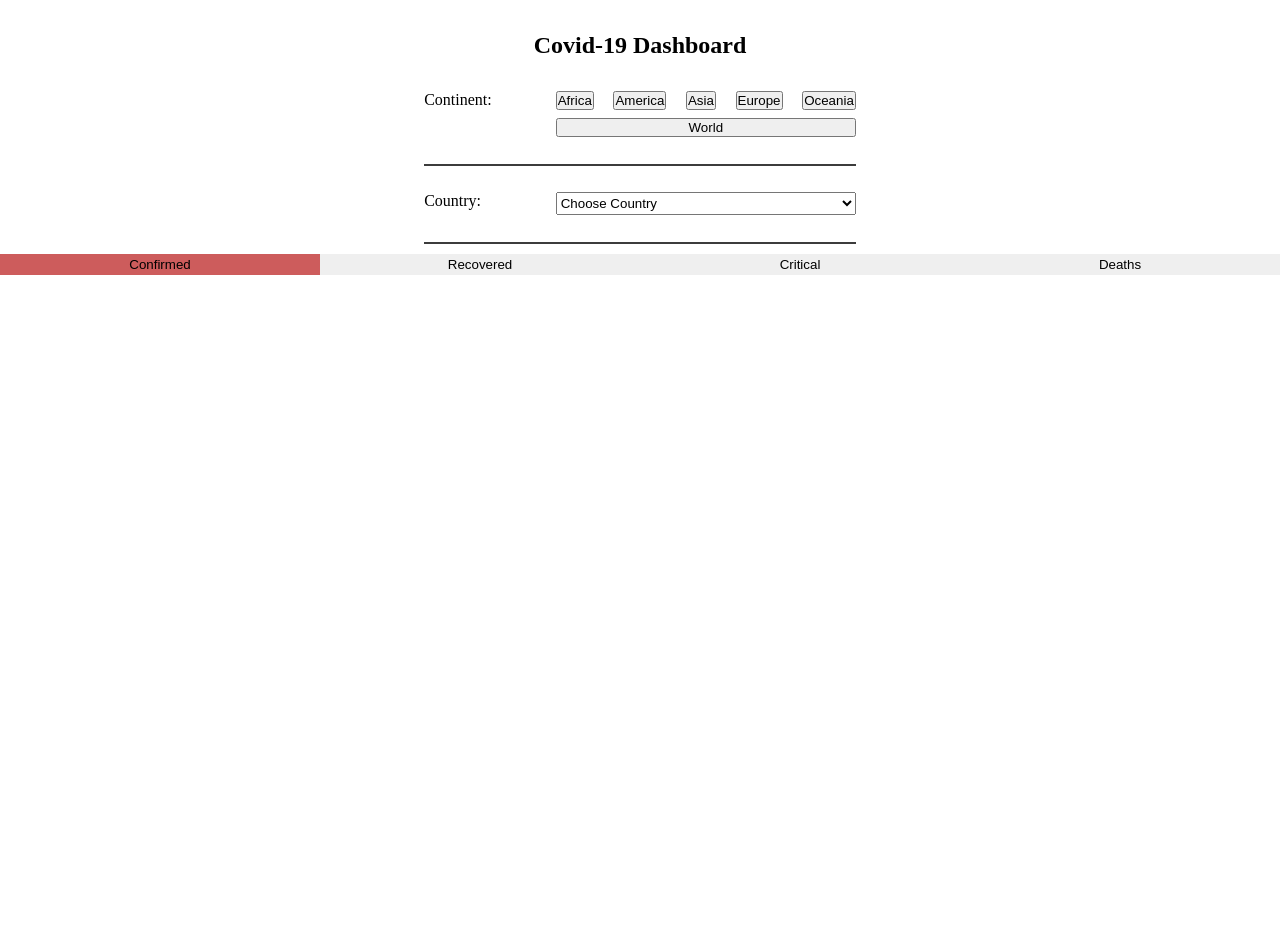
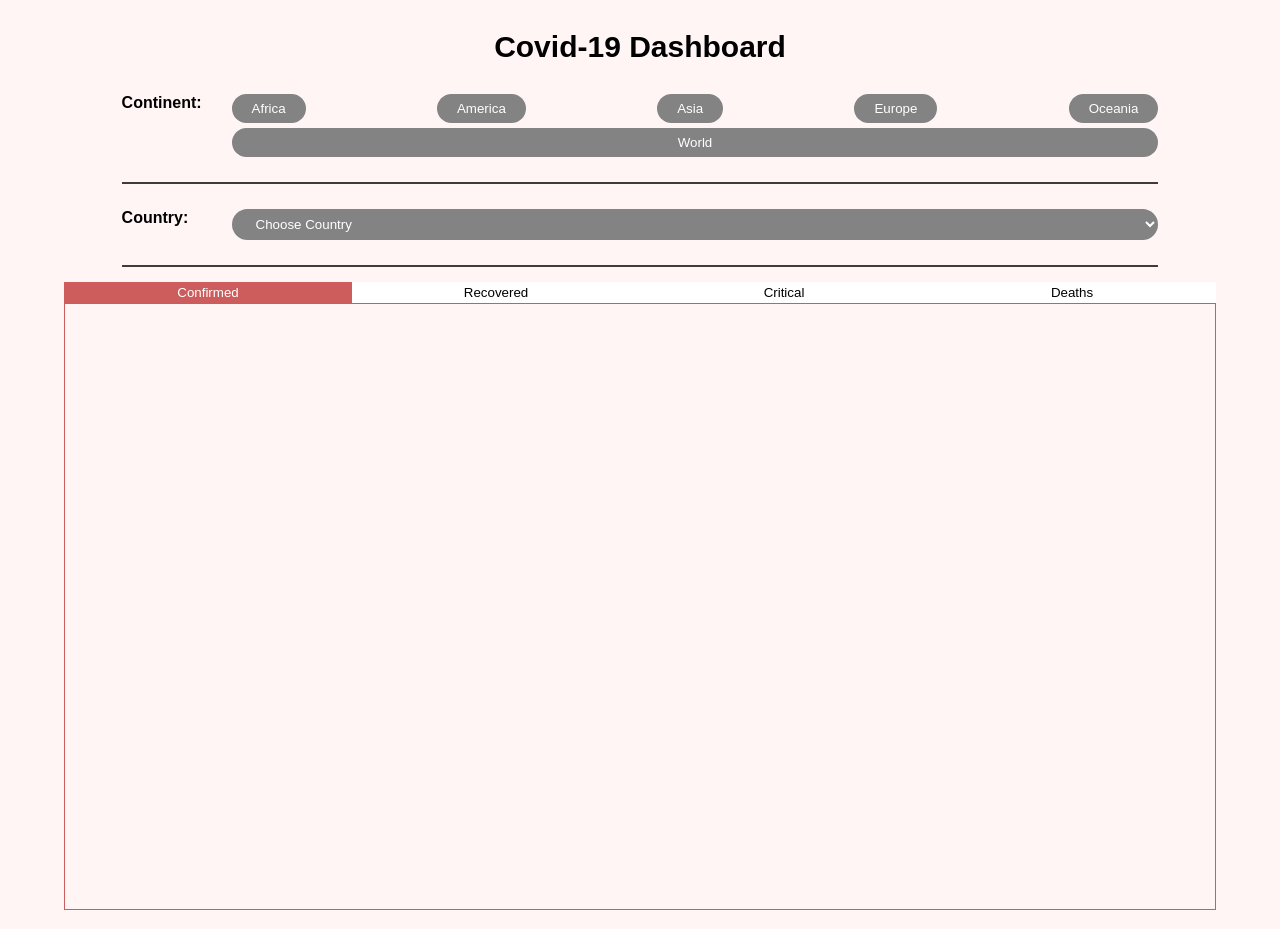
Before and after one commit to reuttol/Covid-19-API, a plain HTML site: page index.html in a window 1280 px wide. Before the commit the page ends 800 px from the top, so only its background shows below. Drawn offline with nearby package versions, Linux system fonts and the light colour scheme.

Commit message:
added styling

```diff
--- a/index.html
+++ b/index.html
@@ -13,23 +13,24 @@
 <body>
     <main>
         <h2>Covid-19 Dashboard</h2>
+        <div class="grid-container">
             <div class="grid">
                 <!-- <div class="continents-container"> -->
                 <label for="">Continent:</label>
                 <div class="continents-btns">
-                    <button class="continent-btn" name="africa">Africa</button>
-                    <button class="continent-btn" name="americas">America</button>
-                    <button class="continent-btn" name="asia">Asia</button>
-                    <button class="continent-btn" name="europe">Europe</button>
-                    <button class="continent-btn" name="oceania">Oceania</button>
-                    <button class="continent-btn world" name="world">World</button>
+                    <button class="btn continent-btn" name="africa">Africa</button>
+                    <button class="btn continent-btn" name="americas">America</button>
+                    <button class="btn continent-btn" name="asia">Asia</button>
+                    <button class="btn continent-btn" name="europe">Europe</button>
+                    <button class="btn continent-btn" name="oceania">Oceania</button>
+                    <button class="btn continent-btn world" name="world">World</button>
                 </div>
                 <div class="separator"></div>
                 <!-- </div> -->
                 <!-- <div class="countries-container"> -->
                 <label for="">Country:</label>
                 <!-- <div > -->
-                <select name="" id="" class="countries-select">
+                <select name="" id="" class="btn countries-select">
                     <option value="" selected>Choose Country</option>
                 </select>
                 <div class="separator"></div>
@@ -37,8 +38,8 @@
                 <!-- </div> -->
 
             </div>
+        </div>
 
-    </main>
         <div class="country-stats hidden">
             <div class="container">
                 <div class="name"></div>
@@ -72,8 +73,10 @@
                 <button class="tab" name="critical">Critical</button>
                 <button class="tab" name="deaths">Deaths</button>
             </div>
+
             <canvas id="chart"></canvas>
         </div>
+    </main>
     <script src="https://cdn.jsdelivr.net/npm/chart.js@2.8.0"></script>
 
 </body>
--- a/script.js
+++ b/script.js
@@ -7,13 +7,32 @@ const baseURLCovid = 'http://corona-api.com/countries/';
 const tabsContainer = document.querySelector(".tabs__navbar");
 const tabs = document.querySelectorAll(".tab");
 const btns = document.querySelectorAll('.continent-btn')
-tabs.forEach((tab)=> tab.addEventListener('click', changeTab, false));
-btns.forEach((btn)=>btn.addEventListener('click', handleContinent, false));
+const dropDown = document.querySelector('.countries-select');
 
-const se = document.querySelector('.countries-select');
-se.addEventListener('change', diaplayCountryStats, false);
+let world = {};
+// let state = {
+//     current: null,
+//     chart = null,
+//     countries = null
+// }
+let current = null;
+let chart = null;
+let countries = null;
+
+function addAllEventListeners(){
+    tabs.forEach((tab)=> tab.addEventListener('click', changeTab, false));
+    btns.forEach((btn)=>btn.addEventListener('click', handleContinent, false));
+    dropDown.addEventListener('change', diaplayCountryStats, false);
+}
+function removeAllEventListeners(){
+    tabs.forEach((tab)=> tab.removeEventListener('click', changeTab, false));
+    btns.forEach((btn)=>btn.removeEventListener('click', handleContinent, false));
+    dropDown.removeEventListener('change', diaplayCountryStats, false);
+}
 
 function diaplayCountryStats(event){
+    removeAllEventListeners();
+    // dropDown.disabled = true;
     const countryStats = document.querySelector('.country-stats');
     countryStats.classList.remove('hidden');
     const curCountry = world[current].data[event.target.value];
@@ -25,20 +44,22 @@ function diaplayCountryStats(event){
         containers[i].children[1].innerText = curCountry[key];
         i++;
     }
-
+    // dropDown.disabled = false;
+    addAllEventListeners();
 }
 
-let world = {};
-let current = null;
-let chart = null;
-
 function changeTab(event){
+    removeAllEventListeners();
+    //dropDown.disabled = true;
     const selected = document.querySelector('.selected');
     switchSelection(selected, event.target)
     if(current==="world")
         drawWorldChart(event.target.getAttribute("name"));
     else
         drawContinentChart(world[current], event.target.getAttribute("name"));
+
+    //dropDown.disabled = false;
+    addAllEventListeners();
 }
 
 function switchSelection(toRemove, toSelect){
@@ -47,6 +68,8 @@ function switchSelection(toRemove, toSelect){
 }
 
 async function handleContinent(event){
+    removeAllEventListeners();
+    dropDown.disabled = true;
     const countryStats = document.querySelector('.country-stats');
     countryStats.classList.add('hidden');
     const continentName = event.target.getAttribute('name');
@@ -61,7 +84,9 @@ async function handleContinent(event){
         displayAllContinentsData();
     }
     else
-        displayContinentData(continentName)
+        displayContinentData(continentName);
+
+    addAllEventListeners();
 }
 async function displayAllContinentsData(){
 
@@ -70,21 +95,27 @@ async function displayAllContinentsData(){
 
     await Promise.all(
         remaining.map(async (continent) => {
-          const countriesCodes = await getCountriesInContinent(await continent);
+          const countriesCodes = await getCountriesInContinent(continent);
           await getCountriesCovidStats(countriesCodes, continent);
         })
     );
 
-    // let d = [];
-    // for (const key in world) {
-    //     d.push(...world[key].countriesNames);
-    // }
-    // world.allCountries = d;
-    console.log(world);
+    if(!countries){
+        let d = [];
+        for (const key in world) {
+            d.push(...world[key].countriesNames);
+        }
+        countries = d.sort();
+    }
+
+    dropDown.disabled = false;
+    displayCountriesNames(countries);
+    console.log("fff",world);
     drawWorldChart("confirmed");
 }
 async function displayContinentData(continentName){
     if(world[continentName]){
+        dropDown.disabled = false;
         displayCountriesNames(world[continentName].countriesNames);
         drawContinentChart(world[continentName], "confirmed");
         return;
@@ -93,6 +124,7 @@ async function displayContinentData(continentName){
     const countriesCodes = await getCountriesInContinent(continentName);
     await getCountriesCovidStats(countriesCodes, continentName);
 
+    dropDown.disabled = false;
     displayCountriesNames(world[continentName].countriesNames);
     drawContinentChart(world[continentName], "confirmed");
 }
@@ -134,22 +166,22 @@ async function getCountriesCovidStats(arr, continentName){
 
     world[continentName] = {
         data: allData,
-        countriesNames: countriesNames
+        countriesNames: countriesNames.sort()
     }
 }
 
 function displayCountriesNames(countriesArr){
-    const select = document.querySelector('.countries-select');
-    select.innerHTML = "";
+    // const select = document.querySelector('.countries-select');
+    dropDown.innerHTML = "";
     const first = document.createElement('option');
     first.innerText = "Choose Country";
     first.value = null;
-    select.appendChild(first)
+    dropDown.appendChild(first)
     countriesArr.forEach((country) =>{
         const option = document.createElement('option');
         option.innerText = country;
         option.value = country;
-        select.appendChild(option);
+        dropDown.appendChild(option);
     });
 }
 
@@ -192,10 +224,14 @@ function drawContinentChart(continentObj, subject){
     drawChart(continentObj.countriesNames, yLabel, subject);
 }
 function drawWorldChart(subject){
-    let d = [];
-    for (const key in world) {
-        d.push(...world[key].countriesNames);
-    }
+    // if(!(countries in world)){
+        // let d = [];
+        // for (const key in world) {
+            // if(key !== 'countries'){
+                // d.push(...world[key].countriesNames);
+            // }
+        // }
+    // }
 
     let yLabel = [];
     for(const continent in world){
@@ -204,8 +240,7 @@ function drawWorldChart(subject){
         }
     }
 
-
-        drawChart(d, yLabel, subject);
+    drawChart(countries, yLabel, subject);
 
 }
 function remainingContinentsArray(){
@@ -214,3 +249,5 @@ function remainingContinentsArray(){
     const filtered = d.filter((n) => !(n in world))
     return filtered;
 }
+
+addAllEventListeners();
--- a/style.css
+++ b/style.css
@@ -1,23 +1,43 @@
 
+html{
+    font-family: Arial, Helvetica, sans-serif;
+    font-size: 62.5%;
+}
 *{
     margin: 0;
     padding: 0;
     box-sizing: border-box;
 }
+body{
+    background-color: #FFF5F5;
+}
 main{
     margin: 0 auto;
-    width: fit-content;
+    width: 90vw;
+
 }
 h2{
     text-align: center;
     padding: 2rem;
+    margin: 1rem 0;
+    font-size: 3rem;
+}
+div{
+    font-size: 1.6rem;
+    font-weight: 600;
+}
+.grid-container{
+    display: flex;
+    justify-content: center;
 }
 .grid{
     display: inline-grid;
     grid-template-columns: min-content 1fr;
     grid-template-rows: repeat(4, 0.5fr);
-    gap: 1rem 4rem;
+    width: 90%;
+    gap: 1rem 3rem;
     justify-content: center;
+    /* margin: 0 auto; */
 }
 .separator{
     height: 2px;
@@ -30,7 +50,6 @@ h2{
     flex-wrap: wrap;
     gap: 0.5rem;
     justify-content: space-between;
-    width: fit-content;
     /* margin: 0 auto; */
 }
 .continent-btn{
@@ -39,9 +58,6 @@ h2{
 }
 .world{
     flex: 100%
-}
-.countries-select{
-    width: 100%t;
 }
 .tabs__navbar{
     display: flex;
@@ -53,6 +69,9 @@ h2{
     padding: 3px 1rem;
     cursor: pointer;
     flex:1;
+    font-family: inherit;
+    background-color: #fff;
+    color: #000;
 }
 .tabs__content{
     border: 1px solid gray;
@@ -61,14 +80,16 @@ h2{
 }
 .selected{
     background-color: indianred;
+    color: #fff;
 }
 .country-stats{
     background-color: indianred;
-    width: 100%;
     display: flex;
-    gap: 1rem;
-    justify-content: center;
-    margin: 1rem;
+    /* gap: 2rem; */
+    justify-content: space-around;
+    margin: 2rem 1rem;
+    padding: 1rem;
+    color: #fff;
 }
 .hidden{
     display: none;
@@ -79,3 +100,17 @@ h2{
     gap: 1rem;
     align-items: center;
 }
+#chart{
+    border: 1px solid indianred;
+    width: 100%;
+    padding: 2rem 0 1rem 0;
+    margin-bottom: 1.5rem;
+}
+.btn{
+    border: none;
+    color: #fff;
+    background-color: #838383;
+    padding: 0.7rem 2rem;
+    border-radius: 2rem;
+
+}
```
Lines whose indentation alone changed are shown as unchanged.
